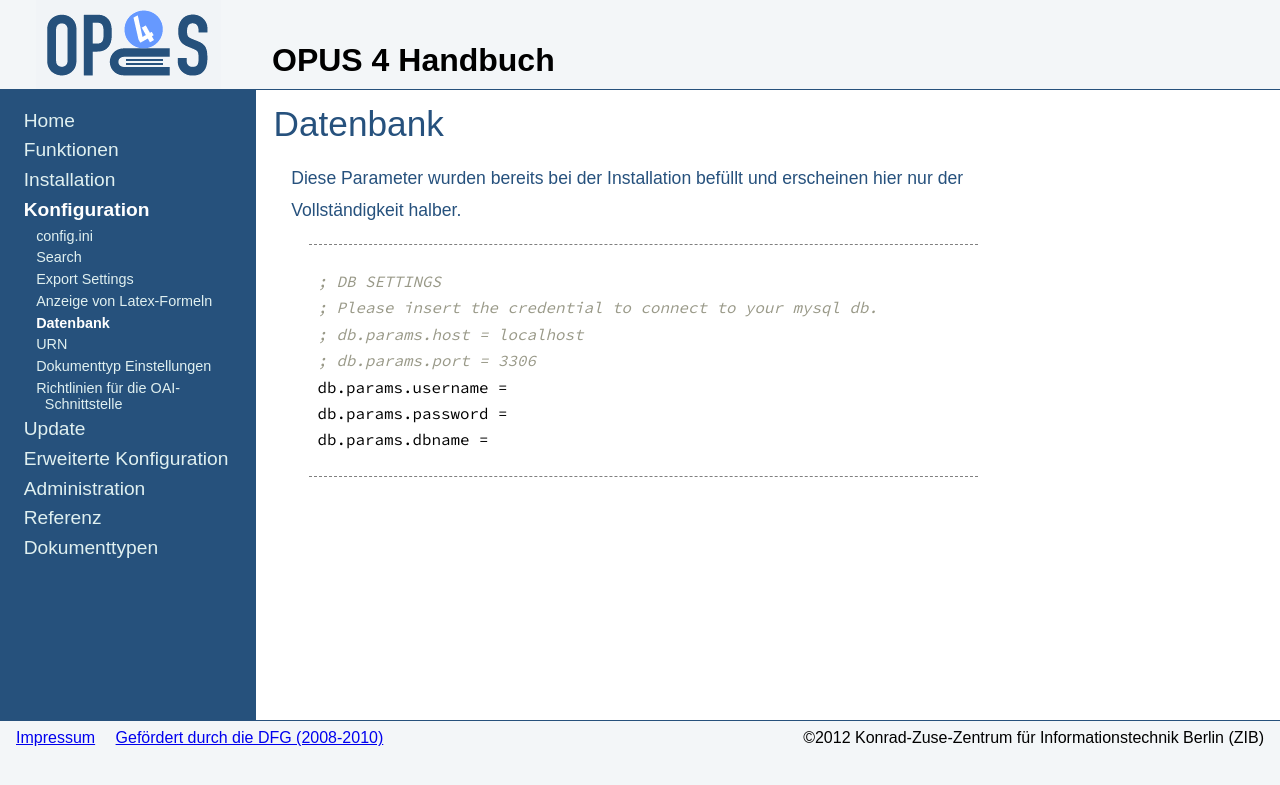
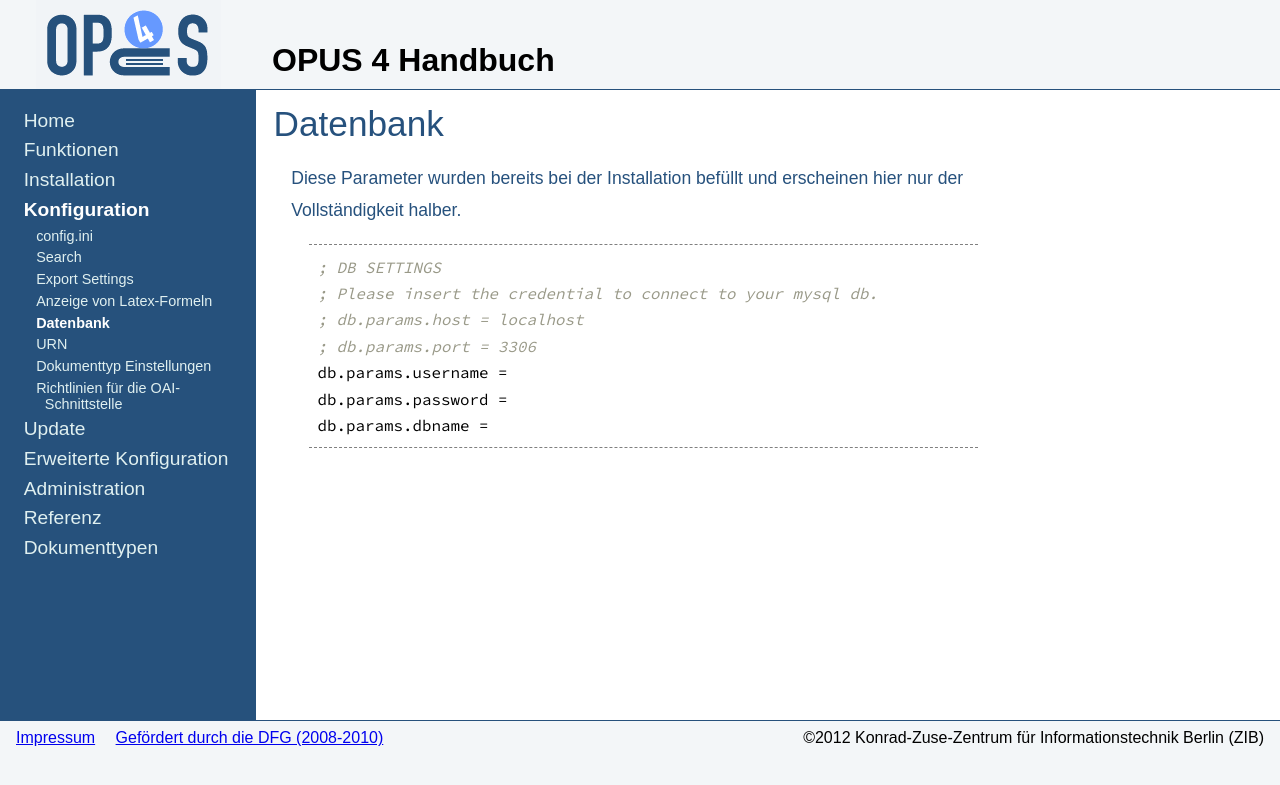
Before and after one commit to OPUS4/userdoc, a Jekyll site: the page built from config/database.md, in a window 1280 px wide. Shown: the top 785 px of the page. Built offline with Jekyll 4.4.1, drawn with Linux system fonts in a browser that asks for light colours.

Commit message:
#11 Formatierung von Code-Blöcken korrigiert.

```diff
--- a/css/style.css
+++ b/css/style.css
@@ -194,7 +194,7 @@ body {
     line-height: 150%;
 }
 
-pre .highlight {
+.highlight pre {
     margin: 0px;
     padding: 0px;
     white-space: pre-wrap;
```
